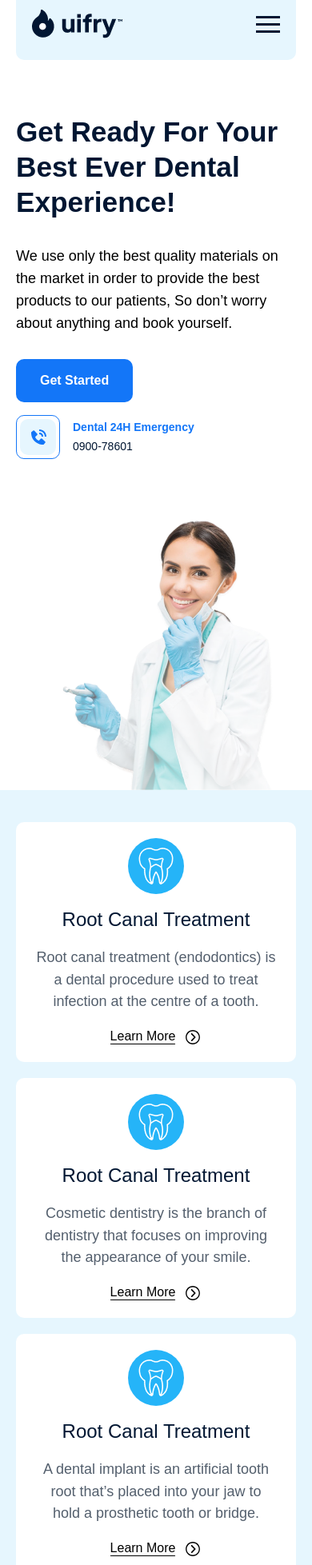
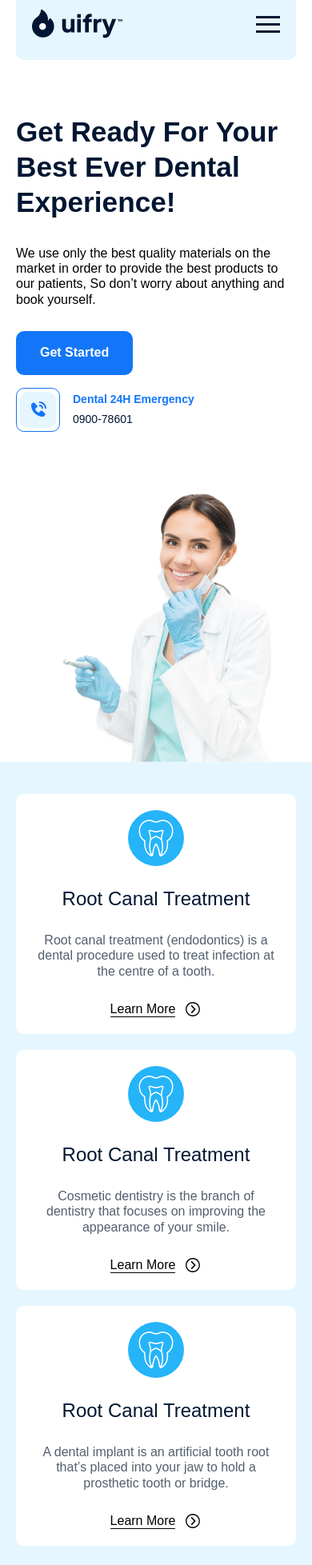
Before and after one commit to Firdosh01/Dental-medical-website, a React (Vite) app: page / in a window 390 px wide. Shown: the part 40-1997 px from the top of the page at 80% size. Built offline with nearby package versions, Linux system fonts and the light colour scheme; a web font is replaced by a local one.

Commit message:
reveal animation  added

```diff
--- a/package.json
+++ b/package.json
@@ -11,6 +11,8 @@
   },
   "dependencies": {
     "@tailwindcss/vite": "^4.0.6",
+    "aos": "^2.3.4",
+    "framer-motion": "^12.5.0",
     "react": "^19.0.0",
     "react-dom": "^19.0.0",
     "react-icons": "^5.5.0",
--- /dev/null
+++ b/src/components/common/Reveal.tsx
@@ -0,0 +1,34 @@
+import { useInView, motion, useAnimation } from "framer-motion";
+import React, { useEffect, useRef } from "react";
+
+const Reveal = ({ children, width = "w-fit" }) => {
+  const ref = useRef(null);
+  const isInView = useInView(ref, { once: true });
+  const mainControls = useAnimation();
+  const slideControls = useAnimation();
+
+  useEffect(() => {
+    if (isInView) {
+      mainControls.start("visible");
+      slideControls.start("visible");
+    }
+  }, [isInView, mainControls, slideControls]);
+
+  return (
+    <div ref={ref} style={{ position: "relative", width, overflow: "hidden" }}>
+      <motion.div
+        variants={{
+          hidden: { opacity: 0, y: 75 },
+          visible: { opacity: 1, y: 0 },
+        }}
+        initial="hidden"
+        animate={mainControls}
+        transition={{ duration: 0.5, ease: "easeOut", delay: 0.25 }}
+      >
+        {children}
+      </motion.div>
+    </div>
+  );
+};
+
+export default Reveal;
--- a/src/components/core/Articles/ArticlesGrid.tsx
+++ b/src/components/core/Articles/ArticlesGrid.tsx
@@ -1,6 +1,7 @@
 import React from "react";
 import { newsAndArticles } from "../../../data/constents";
 import Button from "../../common/Button";
+import Reveal from "../../common/Reveal";
 
 const ArticlesGrid = () => {
   return (
@@ -10,11 +11,12 @@ const ArticlesGrid = () => {
           return (
             <div className="bg-[var(--light-blue-color)] !p-[20px] rounded-[10px] sm:w-full max-w-fit">
               <div>
-                <img src={article.src} alt="" className="w-full"/>
+                <img src={article.src} alt="" className="w-full" />
               </div>
               <div className="!mt-[22px] !w-[97px] !bg-[var(--dark-blue-color)] b2_medium text-[var(--secondary-white-color)] rounded-[5px] !h-[35px] flex justify-center items-center">
                 Self Care
               </div>
+              <Reveal>
                 <div className="!mt-[14px] b1_medium text-[var(--dark-blue-color)]">
                   {article.title}
                 </div>
@@ -24,6 +26,7 @@ const ArticlesGrid = () => {
                 <div className="!mt-[2px] b2_regular text-[var(--dark-blue-color)] text-right">
                   {article.author}
                 </div>
+              </Reveal>
             </div>
           );
         })}
--- a/src/components/core/FrequentlyAskQues/FrequentlyAskQues.tsx
+++ b/src/components/core/FrequentlyAskQues/FrequentlyAskQues.tsx
@@ -18,7 +18,7 @@ const FrequentlyAskQues = () => {
             <img
               src="/assets/logos/welcoming-underline.png"
               alt=""
-              className="sm:w-[600px]"
+              className="sm:w-[600px] w-[220px]"
             />
           </div>
         </div>
@@ -34,7 +34,7 @@ const FrequentlyAskQues = () => {
               return (
                 <div
                   key={index}
-                  className={`flex flex-col gap-[20px] !px-7  ${
+                  className={`flex flex-col sm:gap-[20px] gap-[10px] !px-7  ${
                     accordionIndex === index &&
                     "bg-[var(--mid-blue-color)]  rounded-[10px] !py-5 !px-7 "
                   }`}
--- a/src/components/core/OurClient/OurClientReview.tsx
+++ b/src/components/core/OurClient/OurClientReview.tsx
@@ -5,6 +5,7 @@ import { ourClientReview } from "../../../data/constents";
 import { ImStarFull } from "react-icons/im";
 import Carousel from "react-multi-carousel";
 import "react-multi-carousel/lib/styles.css";
+import Reveal from "../../common/Reveal";
 
 const OurClientReview = () => {
   const clientReview = {
@@ -31,7 +32,17 @@ const OurClientReview = () => {
   };
   return (
     <div className="!mt-[100px]  flex flex-col !py-[50px] sm:mx-[0px] !mx-[20px]">
-      <div className="flex justify-center items-center flex-col max_width_container">
+      <Reveal>
+        <div
+          className="flex justify-center items-center flex-col max_width_container"
+          // data-aos="fade-up"
+          // data-aos-anchor-placement="top-bottom"
+          // data-aos-offset="200"
+          // data-aos-delay="10"
+          // data-aos-duration="800"
+          // data-aos-easing="ease-in-out"
+          // data-aos-once="true"
+        >
           <div className="flex flex-col gap-[20px] max-w-[479px]">
             <div className="h2_semibold text-[var(--dark-blue-color)] text-center">
               <div className="flex gap-3 justify-center items-center">
@@ -55,7 +66,10 @@ const OurClientReview = () => {
             </div>
           </div>
         </div>
+      </Reveal>
+
       <div className="sm:!ml-[80px] !mt-[80px]">
+        <Reveal>
           <Carousel
             swipeable={false}
             draggable={false}
@@ -120,6 +134,7 @@ const OurClientReview = () => {
               );
             })}
           </Carousel>
+        </Reveal>
       </div>
     </div>
   );
--- a/src/components/core/ourSpecialists/OurSpecialists.tsx
+++ b/src/components/core/ourSpecialists/OurSpecialists.tsx
@@ -5,6 +5,7 @@ import "react-multi-carousel/lib/styles.css";
 import CustomRightArrow from "../../common/CustomRightArrow";
 import CustomLeftArrow from "../../common/CustomLeftArrow";
 import { ourSpecialists } from "../../../data/constents";
+import Reveal from "../../common/Reveal";
 
 const OurSpecialists = () => {
   const responsive = {
@@ -32,7 +33,17 @@ const OurSpecialists = () => {
 
   return (
     <div className="!mt-[120px] bg-[var(--light-blue-color)]  min-h-[753px] flex flex-col !py-[50px]">
-      <div className="flex justify-center items-center flex-col max_width_container sm:px-[0px] !px-[20px]">
+      <Reveal>
+        <div
+          className="flex justify-center items-center flex-col max_width_container sm:px-[0px] !px-[20px]"
+          // data-aos="fade-up"
+          // data-aos-anchor-placement="top-bottom"
+          // data-aos-offset="200"
+          // data-aos-delay="10"
+          // data-aos-duration="800"
+          // data-aos-easing="ease-in-out"
+          // data-aos-once="true"
+        >
           <div className="flex flex-col gap-[20px] max-w-[479px]">
             <div className="h2_semibold text-[var(--dark-blue-color)] text-center">
               {/* Meet our  */}
@@ -57,7 +68,10 @@ const OurSpecialists = () => {
             </div>
           </div>
         </div>
+      </Reveal>
+
       <div className="bg-red900 sm:!ml-[80px] !mt-[80px] sm:!px-[0px] !px-[20px]">
+        <Reveal>
           <div>
             <Carousel
               swipeable={false}
@@ -112,6 +126,7 @@ const OurSpecialists = () => {
               })}
             </Carousel>
           </div>
+        </Reveal>
       </div>
     </div>
   );
--- a/src/index.css
+++ b/src/index.css
@@ -298,4 +298,12 @@ body {
   .h2_semibold {
     font-size: 1.8rem;
   }
+  .b1_medium {
+    font-size: 1rem;
+    line-height: 120%;
+  }
+  .b1_regular {
+    font-size: 1rem;
+    line-height: 120%;
+  }
 }
--- a/src/pages/Contact.jsx
+++ b/src/pages/Contact.jsx
@@ -3,9 +3,10 @@ import { MdOutlineAccessTime } from "react-icons/md";
 import FrequentlyAskQues from "../components/core/FrequentlyAskQues/FrequentlyAskQues";
 import { IoCallOutline } from "react-icons/io5";
 import { LuMessagesSquare } from "react-icons/lu";
-
 import { TfiLocationPin } from "react-icons/tfi";
 import Button from "../components/common/Button";
+import Reveal from "../components/common/Reveal";
+
 const Contact = () => {
   return (
     <div
@@ -34,6 +35,7 @@ const Contact = () => {
             Book an Appointment to treat your teeth right now.
           </div>
         </div>
+        <Reveal>
           <div className="!mt-[80px] flex gap-[35px] justify-center lg:flex-row  flex-col-reverse">
             <div className="flex flex-col gap-[20px]">
               <div className="bg-[var(--secondary-white-color)] border-[1.7px] border-[var(--sky-blue-color)] lg:!w-[503px] !h-[325px] rounded-[10px]"></div>
@@ -72,7 +74,10 @@ const Contact = () => {
               </div>
               <div className="flex !gap-[15px] items-center !bg-[var(--secondary-white-color)] !p-[10px]  rounded-[10px]">
                 <div className="bg-[var(--mid-blue-color)] !p-2 rounded-full">
-                <IoCallOutline size={26} color="var(--secondary-white-color)" />
+                  <IoCallOutline
+                    size={26}
+                    color="var(--secondary-white-color)"
+                  />
                 </div>
                 <div>
                   <div className="b1_medium text-[var(--dark-blue-color)]">
@@ -196,9 +201,10 @@ const Contact = () => {
               </div>
             </div>
           </div>
+        </Reveal>
+      </div>
       <div className="!my-[121px]">
         <FrequentlyAskQues />
-        </div>
       </div>
     </div>
   );
--- a/src/pages/Home.jsx
+++ b/src/pages/Home.jsx
@@ -10,6 +10,7 @@ import FrequentlyAskQues from "../components/core/FrequentlyAskQues/FrequentlyAs
 import Navbar from "../components/common/Navbar";
 import OurSpecialists from "../components/core/ourSpecialists/OurSpecialists";
 import { IoCallOutline } from "react-icons/io5";
+import Reveal from "../components/common/Reveal";
 
 const Home = () => {
   return (
@@ -18,14 +19,17 @@ const Home = () => {
       <div className="max_width_container">
         <div className="flex flex-wrap  lg:flex-nowrap 2xl:!mx-0 !mx-[20px] lg:!pt-[50px]">
           <div className="sm:max-w-[787px] lg:!pt-[116px] !pt-[68px] !pb-5">
+            <Reveal>
               <div className="h1_semibold text-[var(--dark-blue-color)] capitalize w-full">
                 Get ready for your best ever Dental Experience!
               </div>
+
               <div className="b1_regular sm:!mt-[22px] !mt-[32px]">
                 We use only the best quality materials on the market in order to
                 provide the best products to our patients, So don’t worry about
                 anything and book yourself.
               </div>
+
               <div className="sm:!mt-[40px] !mt-[30px] flex sm:items-center sm:gap-[22px] gap-[16px] flex-wrap">
                 <div className="w-fit">
                   <Button>Get Started</Button>
@@ -33,7 +37,10 @@ const Home = () => {
                 <div className="flex items-center gap-4">
                   <div className="w-[55px] h-[55px] flex justify-center items-center border-[1.5px] rounded-[10px] border-[var(--mid-blue-color)]">
                     <div className="bg-[var(--light-blue-color)] w-[45px] h-[45px] rounded-[10px] flex justify-center items-center">
-                    <BiSolidPhoneCall size={24} fill="var(--mid-blue-color)" />
+                      <BiSolidPhoneCall
+                        size={24}
+                        fill="var(--mid-blue-color)"
+                      />
                     </div>
                   </div>
                   <div className="flex flex-col gap-[3px]">
@@ -46,7 +53,9 @@ const Home = () => {
                   </div>
                 </div>
               </div>
+            </Reveal>
           </div>
+
           <div className="w[695px] md:h-auto md:w-full relative !mt-[53px] sm:!mt-[0px]">
             <img
               src="/assets/images/home-img-1.png"
@@ -56,7 +65,16 @@ const Home = () => {
           </div>
         </div>
 
-        <div className="bg-[var(--light-blue-color)] !py-10 sm:!px-8 !px-[20px] xl:rounded-xl grid lg:grid-cols-3 sm:grid-cols-2 grid-cols-1 lace-items-center !gap-y-[20px]  xl:!gap-x-[20px] gap-x-[10px]">
+        <div
+          className="bg-[var(--light-blue-color)] !py-10 sm:!px-8 !px-[20px] xl:rounded-xl grid lg:grid-cols-3 sm:grid-cols-2 grid-cols-1 lace-items-center !gap-y-[20px]  xl:!gap-x-[20px] gap-x-[10px]"
+          data-aos="fade-up"
+          data-aos-anchor-placement="top-bottom"
+          data-aos-offset="200"
+          data-aos-delay="10"
+          data-aos-duration="500"
+          data-aos-easing="ease-in-out"
+          data-aos-once="true"
+        >
           <div className="max-w-[387px] h-[300px] bg-[var(--secondary-white-color)] !py-5  rounded-[10px] flex flex-col gap-2  justify-between items-center">
             <div className="w-[70px] h-[70px] bg-[var(--sky-blue-color)] rounded-full flex justify-center items-center">
               <img
@@ -125,7 +143,16 @@ const Home = () => {
           </div>
         </div>
 
-        <div className="flex items-center lg:gap-[164px] sm:gap-[20px] gap-[80px] justify-center !mt-[100px] md:flex-row flex-col xl:!mx-0 !mx-[20px]">
+        <div
+          className="flex items-center lg:gap-[164px] sm:gap-[20px] gap-[80px] justify-center !mt-[100px] md:flex-row flex-col xl:!mx-0 !mx-[20px]"
+          data-aos="zoom-in-right"
+          data-aos-anchor-placement="top-bottom"
+          data-aos-offset="200"
+          data-aos-delay="10"
+          data-aos-duration="800"
+          data-aos-easing="ease-in-out"
+          data-aos-once="true"
+        >
           <div className="md:max-w-[533px] w-full flex flex-col sm:gap-[40px] gap-[30px]">
             <div className="flex flex-col sm:gap-[20px] gap-[17px">
               <div className="h2_semibold text-[var(--dark-blue-color)] capitalize ">
@@ -247,7 +274,16 @@ const Home = () => {
           </div>
         </div>
 
-        <div className="flex items-center lg:gap-[164px] gap-[50px] justify-center sm:!mt-[135px] !mt-[100px] xl:!mx-0 !mx-[20px] sm:flex-row flex-col">
+        <div
+          className="flex items-center lg:gap-[164px] gap-[50px] justify-center sm:!mt-[135px] !mt-[100px] xl:!mx-0 !mx-[20px] sm:flex-row flex-col"
+          data-aos="zoom-in-right"
+          data-aos-anchor-placement="top-bottom"
+          data-aos-offset="200"
+          data-aos-delay="10"
+          data-aos-duration="800"
+          data-aos-easing="ease-in-out"
+          data-aos-once="true"
+        >
           <div className="md:max-w-[533px] flex flex-col sm:gap-[40px] gap-[30px] w-full">
             <div className="flex flex-col gap-[20px]">
               <div className="h2_semibold text-[var(--dark-blue-color)] capitalize">
@@ -284,7 +320,16 @@ const Home = () => {
           </div>
         </div>
 
-        <div className="!mt-[100px]  xl:!mx-[0px] !mx-[20px]">
+        <div
+          className="!mt-[100px]  xl:!mx-[0px] !mx-[20px]"
+          data-aos="fade-up"
+          data-aos-anchor-placement="top-bottom"
+          data-aos-offset="200"
+          data-aos-delay="10"
+          data-aos-duration="800"
+          data-aos-easing="ease-in-out"
+          data-aos-once="true"
+        >
           <div className="flex flex-col justify-center items-center gap-[40px]">
             <div className="flex flex-col gap-[20px] max-w-[629px] justify-center items-center">
               <div className="h2_semibold text-[var(--dark-blue-color)] capitalize text-center md:block hidden">
@@ -343,6 +388,7 @@ const Home = () => {
       {/* our client review section end */}
       {/* article section start */}
       <div className="!mt-[100px]  flex flex-col !pt-[0px] max_width_container 2xl:!px-[0px] !px-[20px]">
+        <Reveal>
           <div className="flex justify-between items-end">
             <div className="flex flex-col gap-[20px] w-[455px]">
               <div className="relative !z-[999] h2_semibold text-[var(--dark-blue-color)]">
@@ -365,6 +411,8 @@ const Home = () => {
               <Button>View All</Button>
             </div>
           </div>
+        </Reveal>
+
         <div className="!mt-[71px]">
           <ArticlesGrid />
         </div>
@@ -378,18 +426,21 @@ const Home = () => {
       <div className="!my-[110px] max_width_container ">
         <div className="flex justify-center items-center ">
           <div className="bg-[var(--dark-blue-color)] flex justify-between items-center gap-[80px] lg:!px-12 !w-[1064px] sm:!h-[392px] lg:rounded-[10px] sm:flex-row flex-col !py-12 !px-[20px]">
+            <Reveal>
               <div className="lg:w-[582px] w-full">
                 <div className="h2_semibold text-[var(--secondary-white-color)] capitalize">
                   Dental Website that&apos;s gonna shake the game rules up.
                 </div>
                 <p className="b1_regular text-[var(--secondary-white-color)] !mt-[13px]">
-                We use only the best quality materials on the market in order to
-                provide the best products to our patients.
+                  We use only the best quality materials on the market in order
+                  to provide the best products to our patients.
                 </p>
                 <div className="w-fit !mt-[30px]">
                   <Button>Learn More</Button>
                 </div>
               </div>
+            </Reveal>
+
             <div className="sm:w-[305px] sm:h-[292px] w-full">
               <img
                 src="/assets/images/article-img-2.png"
```
Also changed, not shown: src/pages/About.jsx (+65 -46 lines), src/pages/Services.jsx (+32 -16 lines), 1 other file (tests, documents, lock files or other folders). Lines whose indentation alone changed are shown as unchanged.
